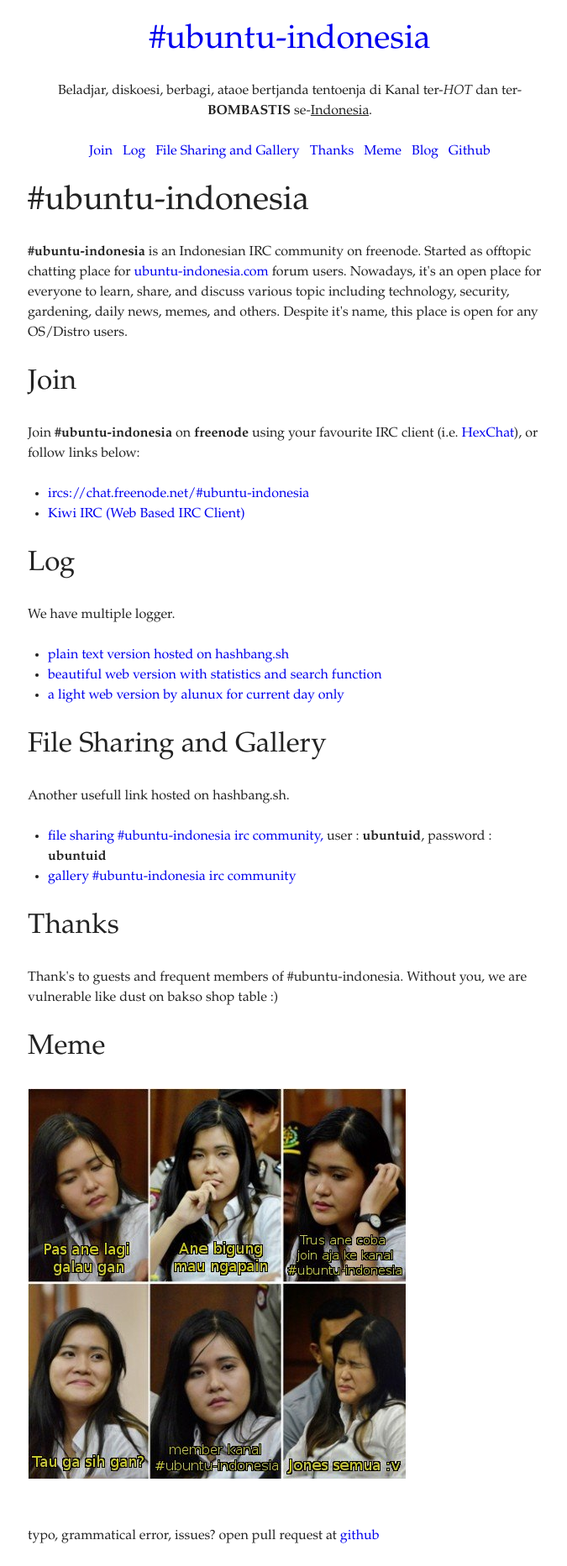
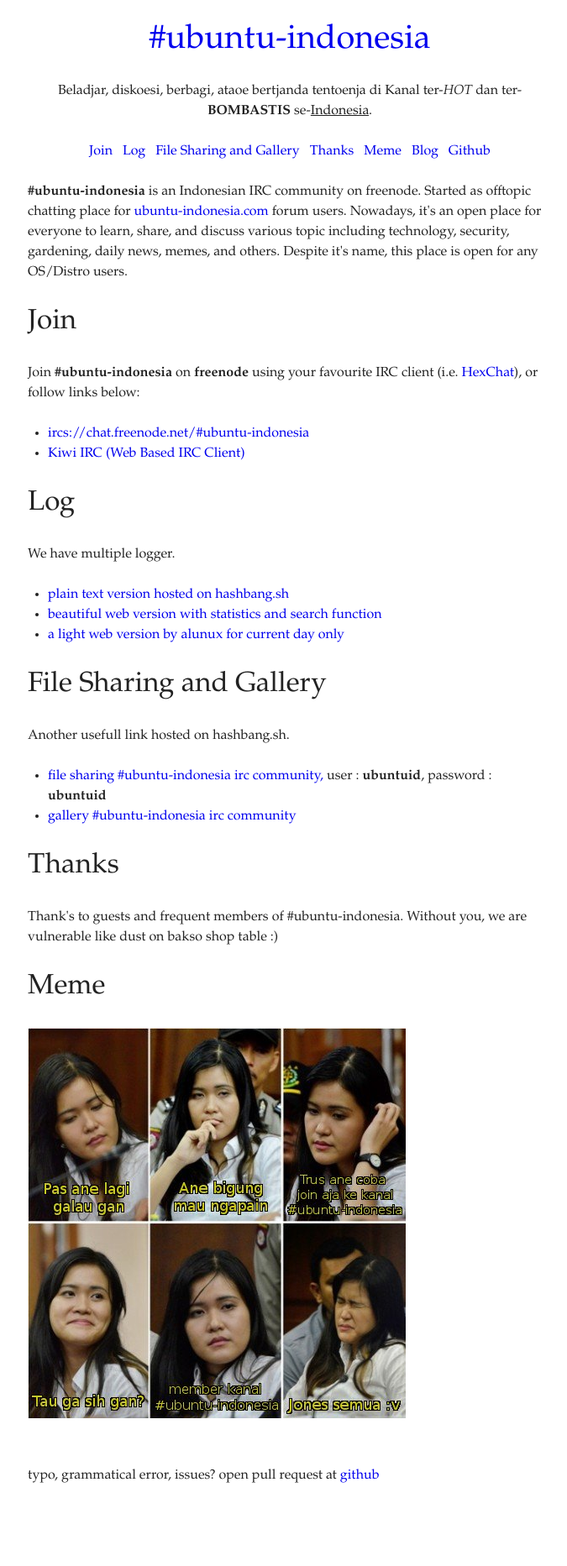
Before and after one commit to PagarUbuntu-Indonesia/PagarUbuntu-Indonesia.github.io, a Jekyll site: the page built from index.html, in a window 1280 px wide. Shown: the whole page at 84% size, without its empty margins (295-970 px from the left). Built offline with Jekyll 4.4.1, drawn with Linux system fonts in a browser that asks for light colours; after the commit the page ends 1793 px from its top, so only the background shows below that.

Commit message:
-judul di index.html

```diff
--- a/index.html
+++ b/index.html
@@ -1,6 +1,5 @@
 ---
 layout: page
-judul: "#ubuntu-indonesia"
 permalink: /
 ---
 
```
